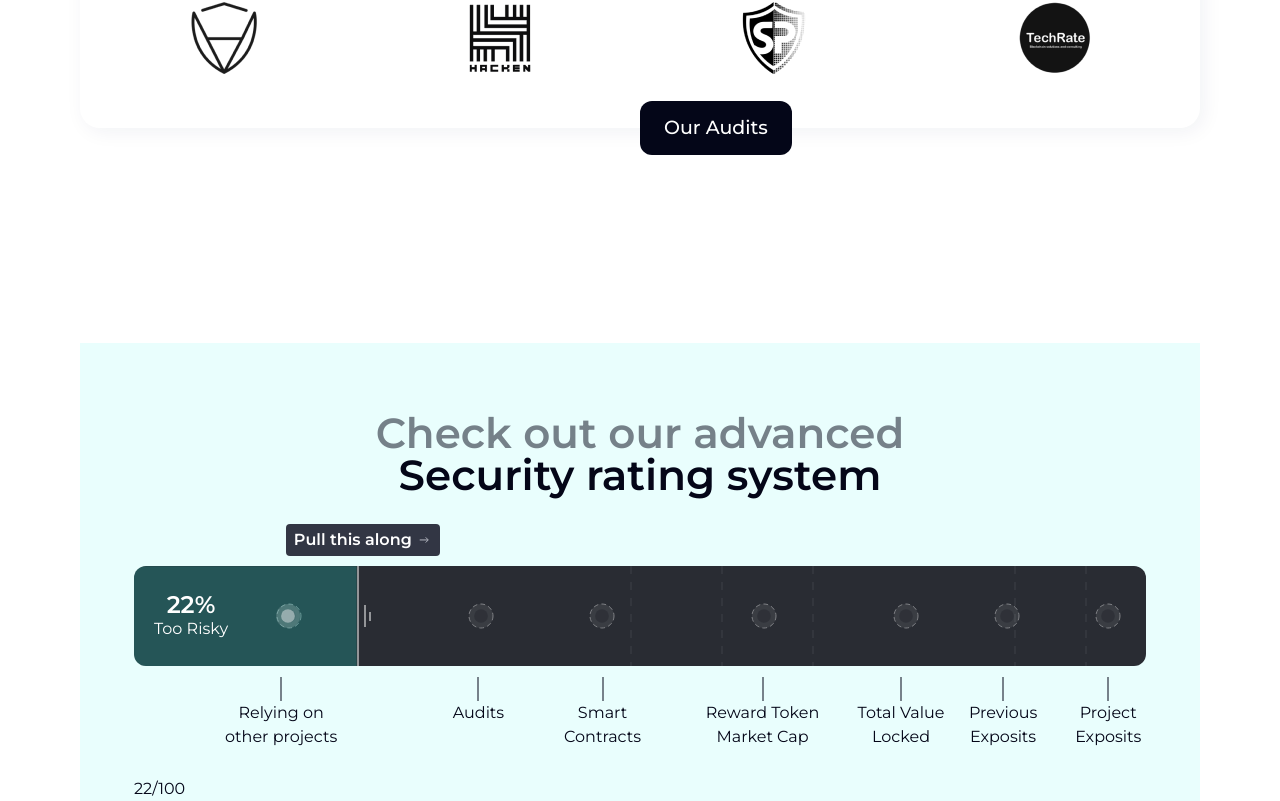
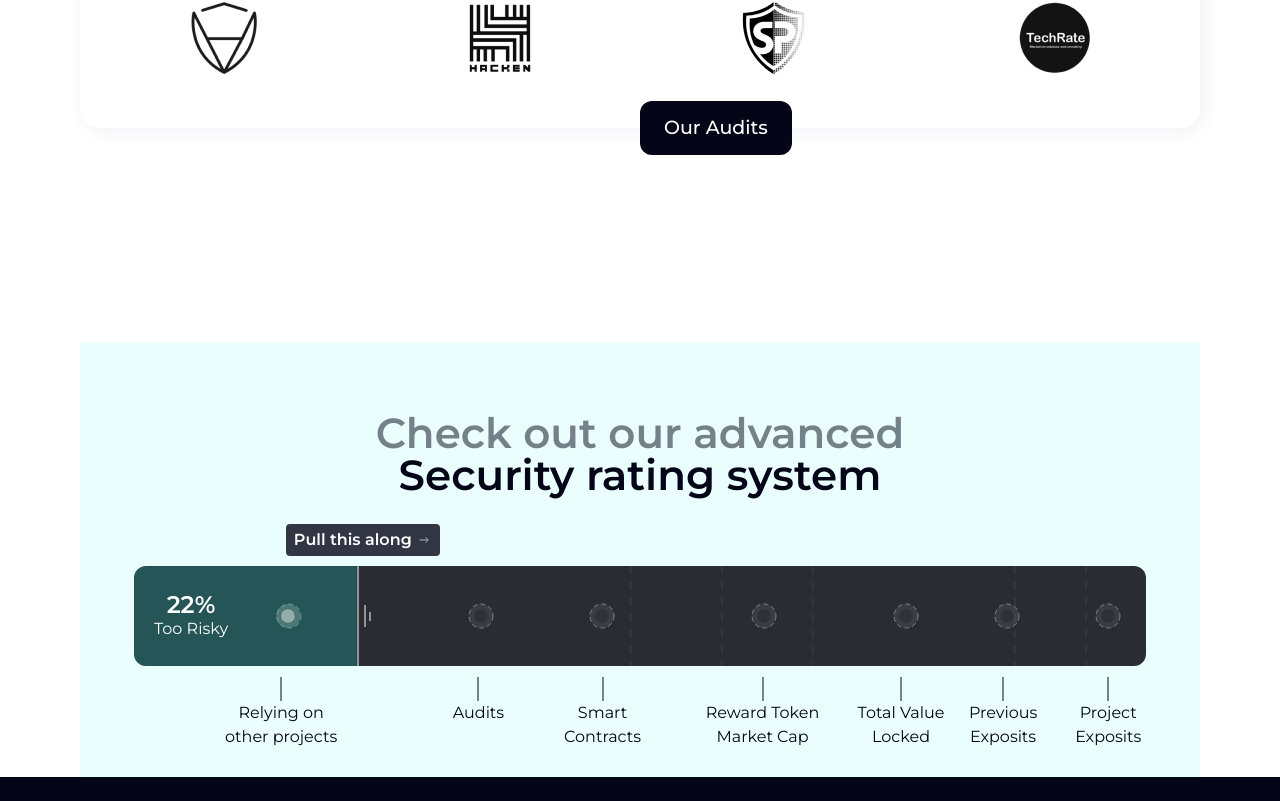
Before and after one commit to alzeqri1997/liquidus-react-typescript-tailwindcss, a React (Vite) app: page / in a window 1280 px wide. Shown: the part 6839-7640 px from the top of the page. After the commit the page ends 7616 px from the top, so only its background shows below. Built offline with nearby package versions, Linux system fonts and the light colour scheme.

Commit message:
delete dummy data

```diff
--- a/src/components/SecurityRating.tsx
+++ b/src/components/SecurityRating.tsx
@@ -222,10 +222,6 @@ const SecurityRating = () => {
             Project <br />Exposits
           </Explanation>
         </div>
-
-        <div>
-          <h1>22/100</h1>
-        </div>
       </div>
     </section>
   )
```
